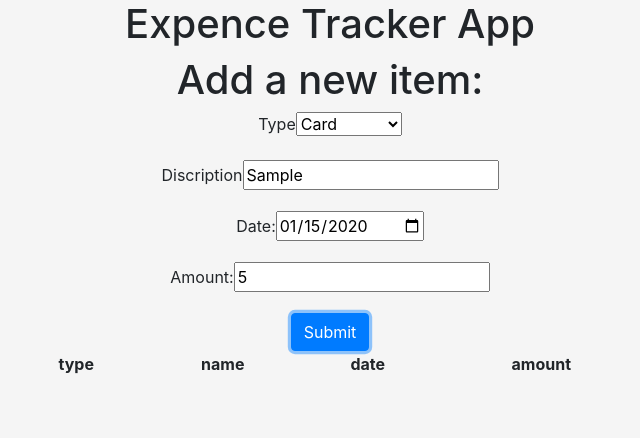
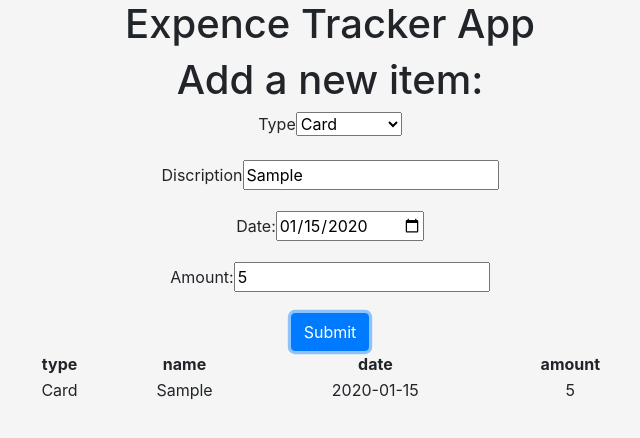
Before and after one commit to benjaminheine/Expense_Tracker, a React (Create React App) app: page / in a window 1280 px wide. Both pictures are taken after typing "Sample", "2020-01-15", "5" into the empty fields and a click on the button "Submit". Shown: the top 438 px of the page, without its empty margins (310-950 px from the left). Built offline with nearby package versions, Linux system fonts and the light colour scheme.

Commit message:
Function to show new expenese as a row in the ui

```diff
--- a/src/App.js
+++ b/src/App.js
@@ -1,46 +1,51 @@
 import React from "react";
-import '../node_modules/bootstrap/dist/css/bootstrap.min.css'
+import "../node_modules/bootstrap/dist/css/bootstrap.min.css";
 import ExpenseInputForm from "./components/ExpenseInputForm";
-import OutputTable from "./components/OutputTable";
-import './index.css';
+//import OutputTable from "./components/OutputTable";
+import ExpenseRow from "./components/ExpenseRow";
+import "./index.css";
 
 class App extends React.Component {
+  constructor(props) {
+    super(props);
 
-  constructor(props) {
-
-    super()
-    this.addExpense =this.addExpense.bind(this);
+    this.state = {
+      obj: {},
+      expensetype: "Card",
+      expensediscription: "",
+      expensedate: "",
+      expenseamount: "",
+      expensearrayofobjects: []
+    };
+    this.addExpense = this.addExpense.bind(this);
     this.handleChange = this.handleChange.bind(this);
-    this.state = {
-      expensetype: '',
-      expensediscription: '',
-      expensedate: '',
-      expenseamount: '',
-      expensearrayofobjects:[],
-      obj:{}
   }
 
+  handleChange = e => {
+    this.setState({ [e.target.name]: e.target.value });
+  };
+
+  addExpense = e => {
+    this.setState({
+      expensearrayofobjects: [
+        ...this.state.expensearrayofobjects,
+        {
+          expensetype: this.state.expensetype,
+          expensediscription: this.state.expensediscription,
+          expensedate: this.state.expensedate,
+          expenseamount: this.state.expenseamount
         }
-
-  handleChange= (e) => {
-    this.setState({[e.target.name]:e.target.value});
-  }
-
-  addExpense= (e) => {
-    e.preventDefault()
-    const newExpenseType = this.state.expensetype;
-    //console.log(newExpenseType);
-    const newExpenseDiscription = this.state.expensediscription;
-    const newExpenseDate = this.state.expensedate;
-    const newExpenseAmount = this.state.expenseamount;
-    const obj = {'expensetype': newExpenseType, 'expensediscription': newExpenseDiscription,'expensedate': newExpenseDate, 'expenseamount': newExpenseAmount };
-    this.setState({
-      expensearrayofobjects: [ ...this.state.expensearrayofobjects, obj]
+      ]
     });
     console.log(this.state.expensearrayofobjects);
-  }
 
-render(){
+    e.preventDefault();
+  };
+
+  render() {
+    let expenseRows = this.state.expensearrayofobjects.map(expense => {
+      return <ExpenseRow expensearrayofobjects={expense} />;
+    });
     return (
       <div>
         <ExpenseInputForm
@@ -49,15 +54,19 @@ render(){
           expensedate={this.expensedate}
           expenseamount={this.expenseamount}
           handleChange={this.handleChange}
-      addExpense={this.addExpense}/>
-    <OutputTable
-      expensetype={this.expensetype}
-      expensediscription={this.expensediscription}
-      expensedate={this.expensedate}
-      expenseamount={this.expenseamount}
-      handleChange={this.handleChange}
           addExpense={this.addExpense}
         />
+        <table className="Table-input">
+          <tbody>
+            <tr>
+              <th>type</th>
+              <th>name</th>
+              <th>date</th>
+              <th>amount</th>
+            </tr>
+            {expenseRows}
+          </tbody>
+        </table>
       </div>
     );
   }
--- /dev/null
+++ b/src/components/ExpenseRow.js
@@ -0,0 +1,13 @@
+import React from 'react';
+
+function ExpenseRow (props) {
+    return(
+        <tr>
+            <td>{props.expensearrayofobjects.expensetype}</td>
+            <td>{props.expensearrayofobjects.expensediscription}</td>
+            <td>{props.expensearrayofobjects.expensedate}</td>
+            <td>{props.expensearrayofobjects.expenseamount}</td>
+        </tr>
+    )
+}
+ export default ExpenseRow;
--- a/src/components/OutputTable.js
+++ b/src/components/OutputTable.js
@@ -2,7 +2,7 @@ import React, { Component }  from 'react';
 import App from "../App"
 
 function OutputTable (props){
-
+  let liExpenseElement = props.items
   return (
       <table className="Table-input">
       <tbody>
```
Lines whose indentation alone changed are shown as unchanged.
